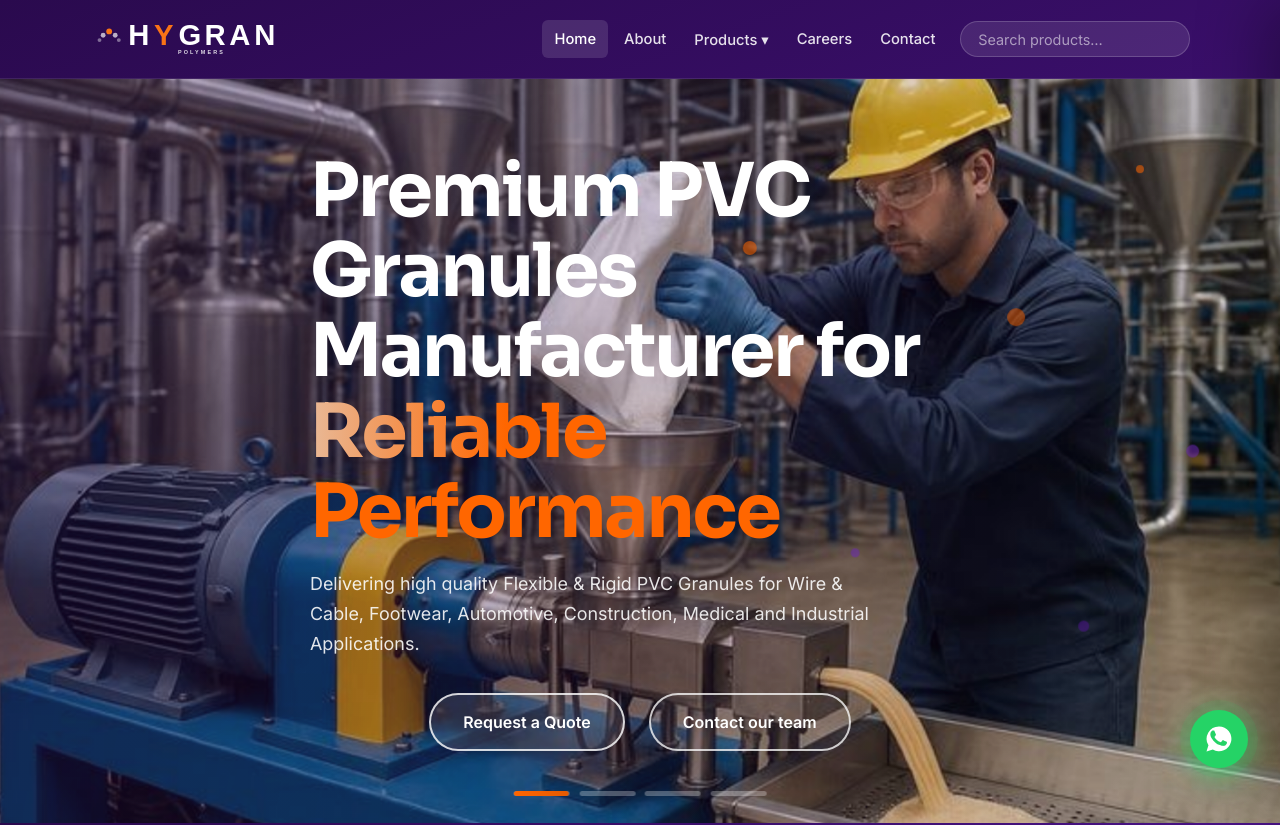
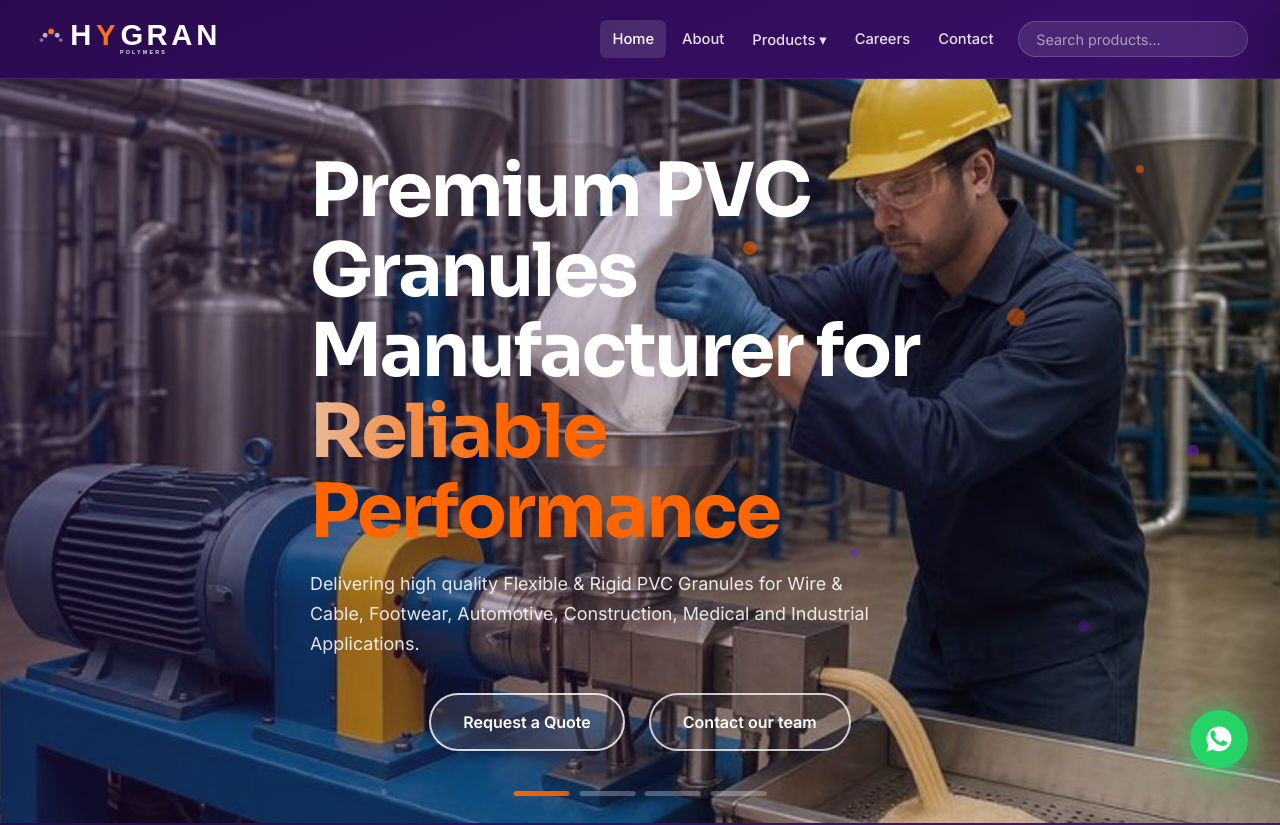
Before and after one commit to sainath31/hygran-polymers, a React (Vite) app: page / in a window 1280 px wide. Shown: the top 825 px of the page. Built offline with nearby package versions, Linux system fonts and the light colour scheme.

Commit message:
Stretch navbar full width so logo is extreme left and links extreme right

```diff
--- a/src/App.css
+++ b/src/App.css
@@ -19,6 +19,8 @@
   justify-content: space-between;
   gap: 1.5rem;
   min-height: 78px;
+  max-width: 100%;
+  padding: 0 2rem;
 }
 
 .brand {
--- a/src/components/Navbar.jsx
+++ b/src/components/Navbar.jsx
@@ -42,7 +42,7 @@ function Navbar() {
 
   return (
     <header className={`navbar${scrolled ? ' scrolled' : ''}`}>
-      <div className="container navbar-inner">
+      <div className="navbar-inner">
 
         {/* Logo — always left */}
         <Link to="/" className="brand" onClick={closeMenu}>
```
